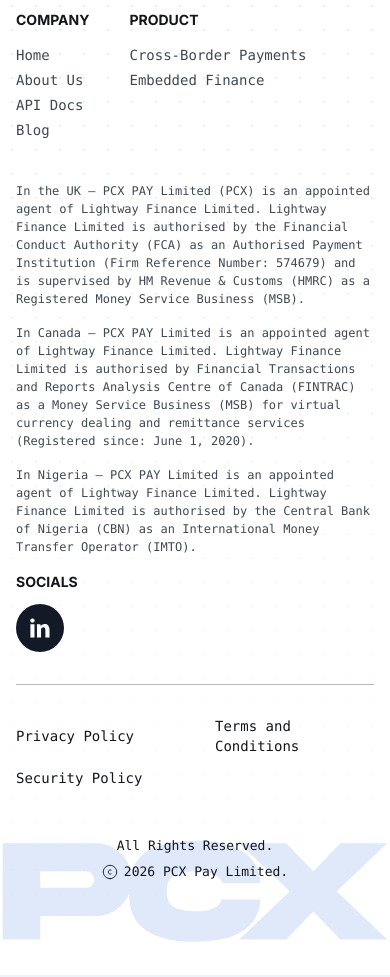
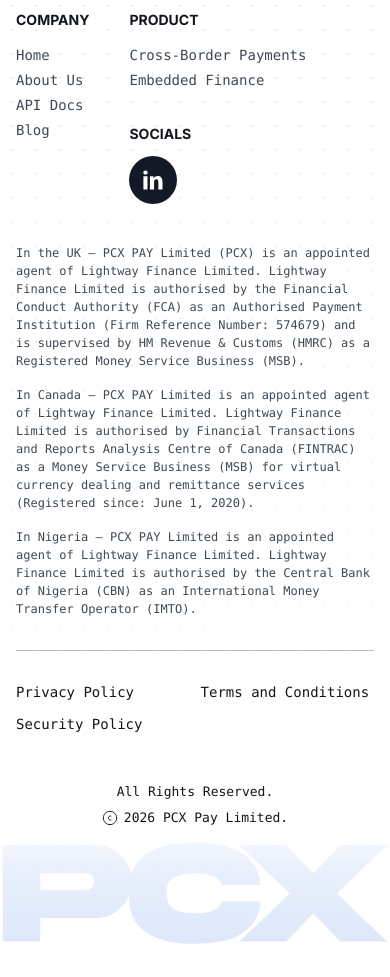
Before and after one commit to Kiruti01/pcxweb-test, a Next.js app: page /embedded-finance in a window 390 px wide. Shown: the part 7040-8017 px from the top of the page. Built offline with nearby package versions, Linux system fonts and the light colour scheme.

Commit message:
Refactor Footer component for mobile social links
Updated the Footer component to improve mobile social links visibility and adjusted styles for better responsiveness.

```diff
--- a/components/Footer.jsx
+++ b/components/Footer.jsx
@@ -131,12 +131,9 @@ const Footer = () => {
                   </li>
                 ))}
               </ul>
-            </div>
-          </div>
-        </div>
 
-        {/* Socials — mobile */}
-        <div className="hidden max-md:flex flex-col gap-3 -mt-4">
+              {/* Socials — mobile only, below PRODUCT */}
+              <div className="md:hidden flex flex-col gap-3 mt-5">
                 <h4 className="font-inter text-lg font-bold leading-5 text-[#13161A] m-0 max-sm:text-sm">
                   SOCIALS
                 </h4>
@@ -164,6 +161,9 @@ const Footer = () => {
                     </svg>
                   </svg>
                 </a>
+              </div>
+            </div>
+          </div>
         </div>
 
         {/* Divider */}
@@ -214,7 +214,7 @@ const Footer = () => {
           </div>
 
           {/* Policy links */}
-          <div className="flex items-center gap-8 flex-wrap max-md:grid max-md:grid-cols-2 max-md:gap-x-10 max-md:gap-y-3 max-md:order-1">
+          <div className="flex items-center gap-8 flex-wrap max-md:grid max-md:grid-cols-2 max-md:gap-x-4 max-md:gap-y-3 max-md:order-1">
             {policyLinks.map((item, i, arr) => (
               <React.Fragment key={item.href}>
                 <a
@@ -233,16 +233,18 @@ const Footer = () => {
       </div>
 
       {/* Watermark */}
-      <div
-        className="block w-full pointer-events-none overflow-hidden"
-        style={{ marginTop: "-80px" }}
-      >
+      <div className="block w-full pointer-events-none overflow-hidden -mt-20 max-lg:-mt-14 max-md:-mt-10 max-sm:-mt-6">
         <div className="max-w-300 mx-auto">
           <img
             src="/PCXLogo.svg"
             alt=""
             className="w-full h-auto block"
-            style={{ opacity: 0.15, filter: "brightness(1.2) saturate(0.8)" }}
+            style={{
+              opacity: 0.18,
+              filter: "brightness(1.2) saturate(0.8)",
+              WebkitMaskImage: "linear-gradient(to bottom, transparent 0%, rgba(0,0,0,0.6) 40%, rgba(0,0,0,1) 100%)",
+              maskImage: "linear-gradient(to bottom, transparent 0%, rgba(0,0,0,0.6) 40%, rgba(0,0,0,1) 100%)",
+            }}
           />
         </div>
       </div>
```
Lines whose indentation alone changed are shown as unchanged.
